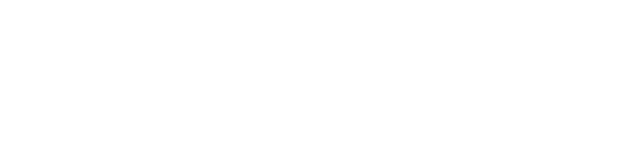
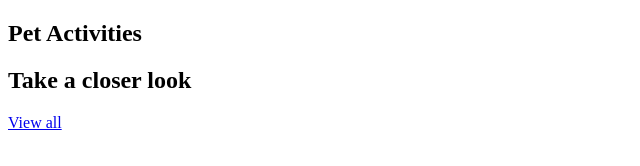
Before and after one commit to Sergi-CM/202301-w1ch4-sergi-casquero-, a website: page src/index.html in a window 1280 px wide. Shown: the whole page, without its empty margins (0-640 px from the left). Drawn offline with Linux system fonts and the light colour scheme.

Commit message:
add structure of section headers

```diff
--- a/src/index.html
+++ b/src/index.html
@@ -10,6 +10,16 @@
 
 <body>
 
+  <main>
+    <section>
+      <div>
+        <h1>Pet Activities</h1>
+        <h2>Take a closer look</h2>
+      </div>
+      <a href="view-all">View all</a>
+    </section>
+  </main>
+
 </body>
 
 </html>
```
Also changed, not shown: src/assets/01.jpg (added), src/assets/02.jpg (added), src/assets/03.jpg (added), src/assets/favicon.png (added), src/assets/logo.png (added).
